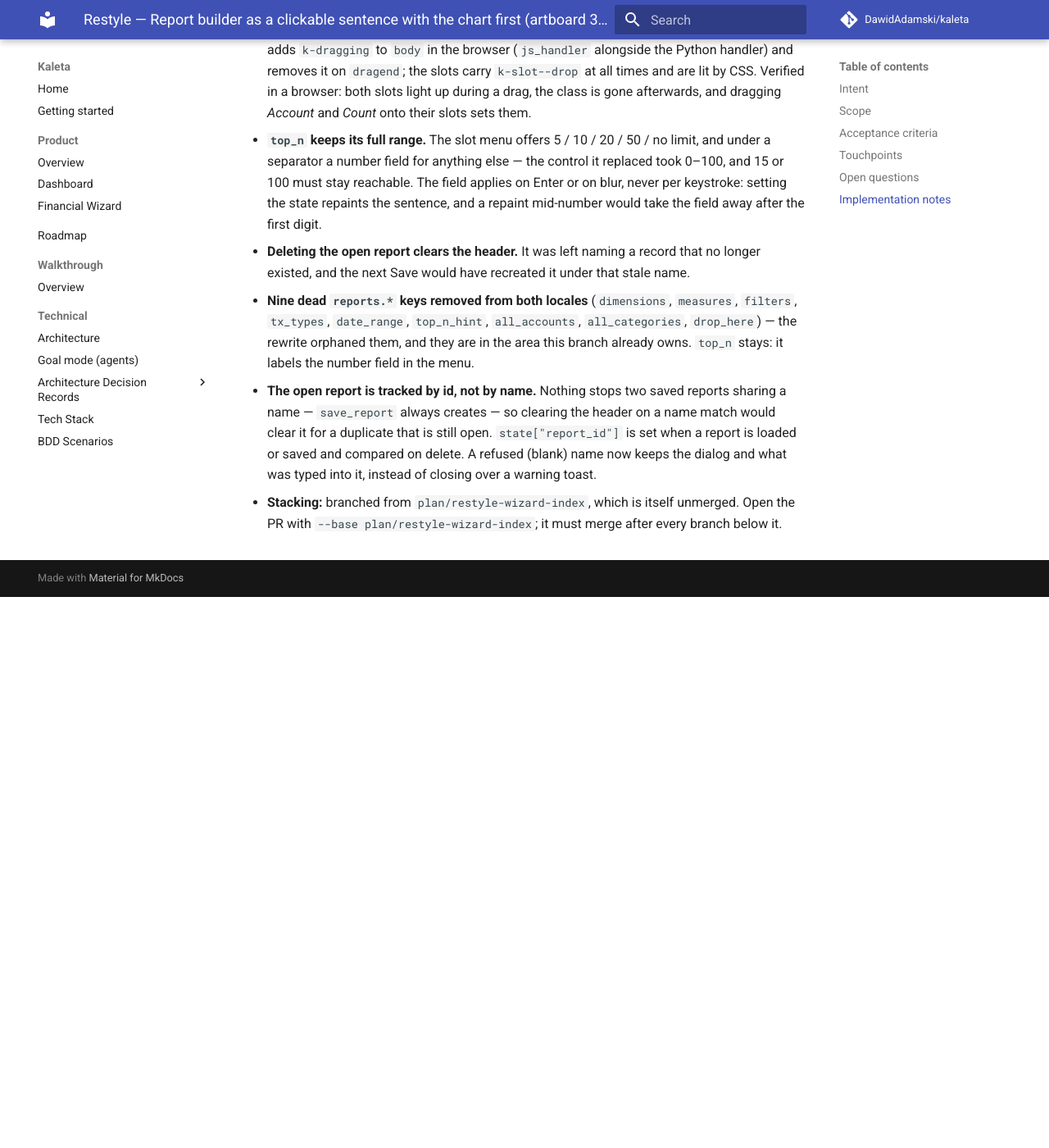
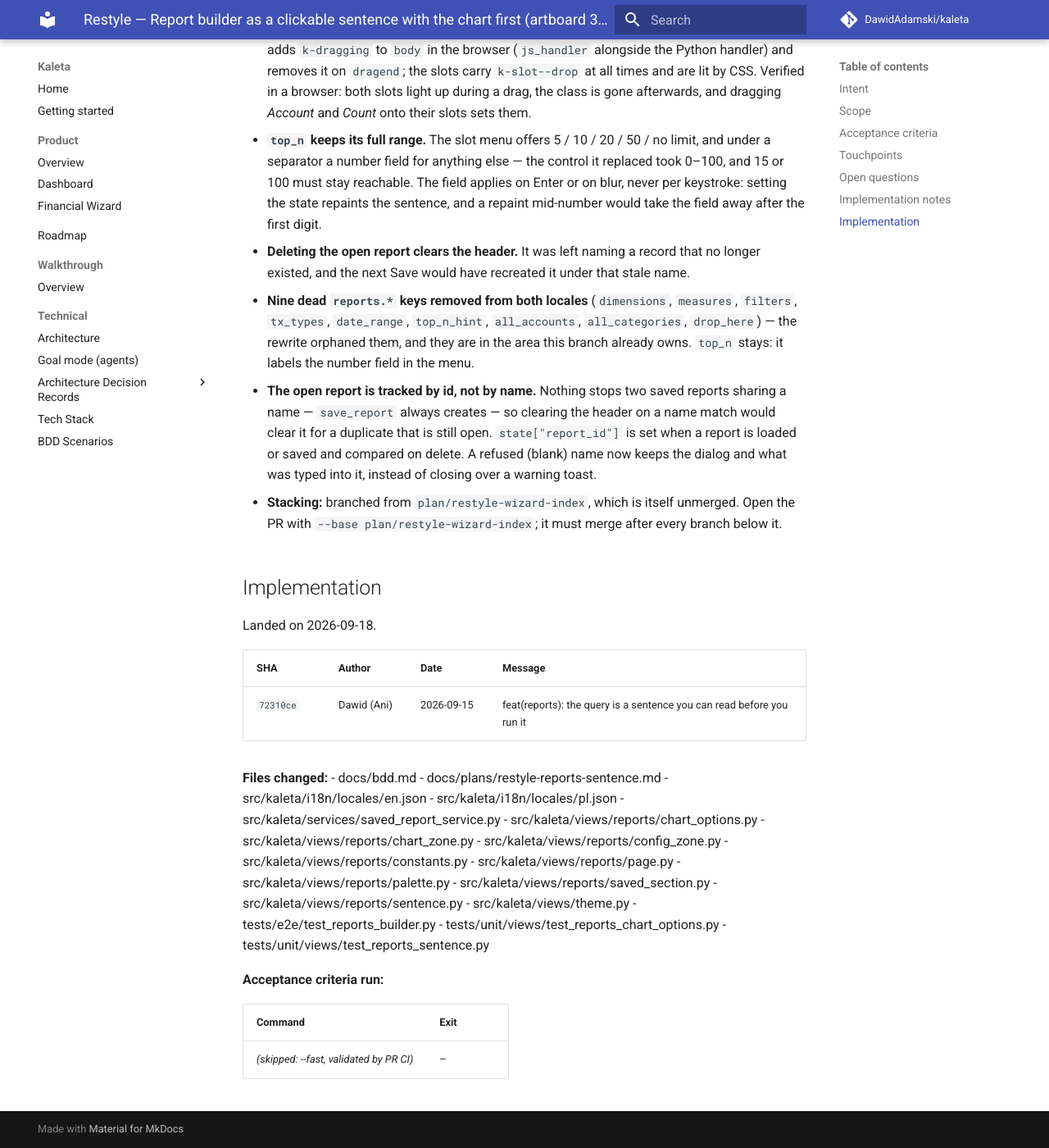
Before and after one commit to DawidAdamski/kaleta, an MkDocs documentation site: the page built from docs/plans/archive/restyle-reports-sentence.md, in a window 1280 px wide and 1400 px high, scrolled down 3904 px. Shown: the whole window at 82% size. Built offline with MkDocs 1.6.1 and Material for MkDocs 9.7.7, drawn with Linux system fonts in a browser that asks for light colours; comment, search, counter and statistics services are not loaded; before the commit the page ends 4632 px from its top, so only the background shows below that.

Commit message:
docs(plans): archive restyle-reports-sentence

```diff
--- a/docs/plans/restyle-reports-sentence.md
+++ b/docs/plans/archive/restyle-reports-sentence.md
@@ -3,8 +3,9 @@
 title: Restyle — Report builder as a clickable sentence with the chart first (artboard 3e)
 area: reports
 effort: medium
-status: in-progress
-roadmap_ref: ../roadmap.md#reports
+status: archived
+archived_at: 2026-09-18
+roadmap_ref: ../../roadmap.md#reports
 ---
 
 # Restyle — Report builder as a clickable sentence, chart first
@@ -220,3 +221,36 @@
 - **Stacking:** branched from `plan/restyle-wizard-index`, which is
   itself unmerged. Open the PR with `--base plan/restyle-wizard-index`;
   it must merge after every branch below it.
+
+## Implementation
+
+Landed on 2026-09-18.
+
+| SHA | Author | Date | Message |
+|---|---|---|---|
+| `72310ce` | Dawid (Ani) | 2026-09-15 | feat(reports): the query is a sentence you can read before you run it |
+
+**Files changed:**
+- docs/bdd.md
+- docs/plans/restyle-reports-sentence.md
+- src/kaleta/i18n/locales/en.json
+- src/kaleta/i18n/locales/pl.json
+- src/kaleta/services/saved_report_service.py
+- src/kaleta/views/reports/chart_options.py
+- src/kaleta/views/reports/chart_zone.py
+- src/kaleta/views/reports/config_zone.py
+- src/kaleta/views/reports/constants.py
+- src/kaleta/views/reports/page.py
+- src/kaleta/views/reports/palette.py
+- src/kaleta/views/reports/saved_section.py
+- src/kaleta/views/reports/sentence.py
+- src/kaleta/views/theme.py
+- tests/e2e/test_reports_builder.py
+- tests/unit/views/test_reports_chart_options.py
+- tests/unit/views/test_reports_sentence.py
+
+**Acceptance criteria run:**
+
+| Command | Exit |
+|---|---|
+| _(skipped: --fast, validated by PR CI)_ | – |
```
Also changed, not shown: docs/plans/README.md (+1 -1 lines).
